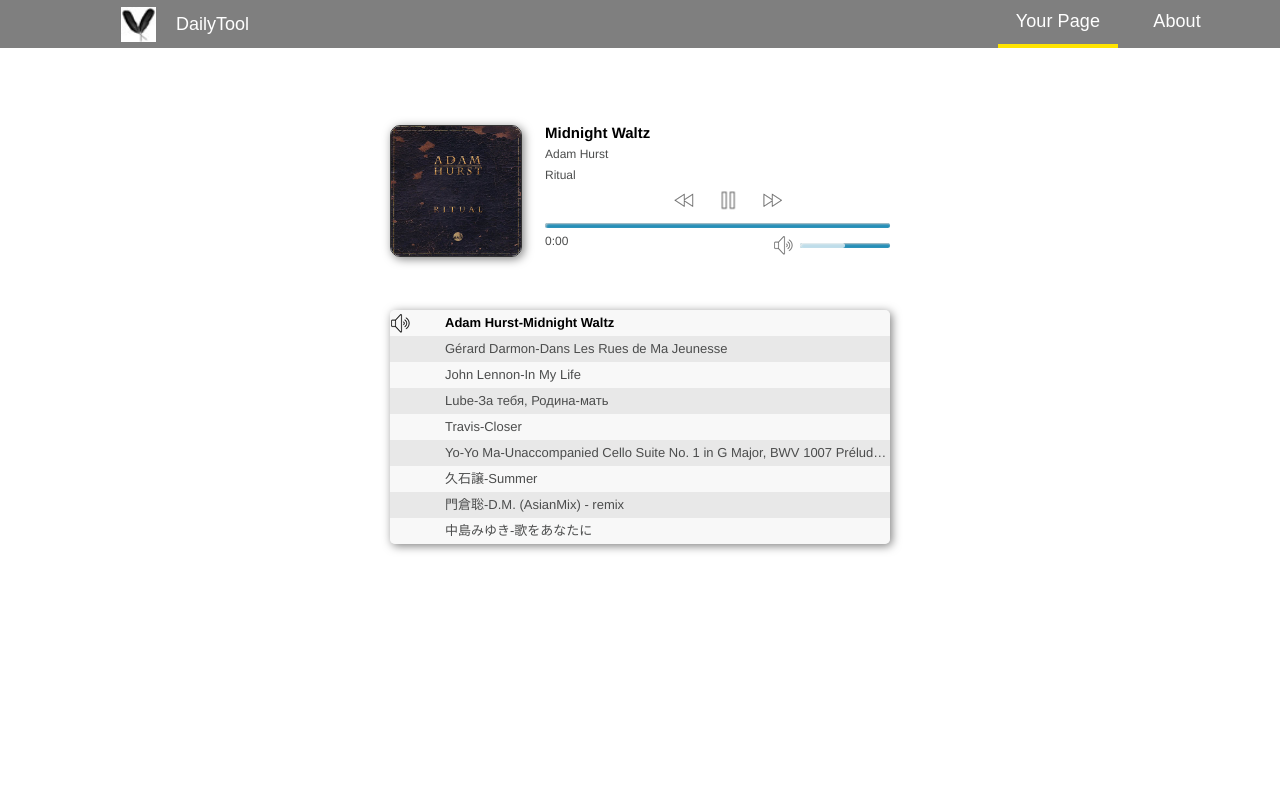
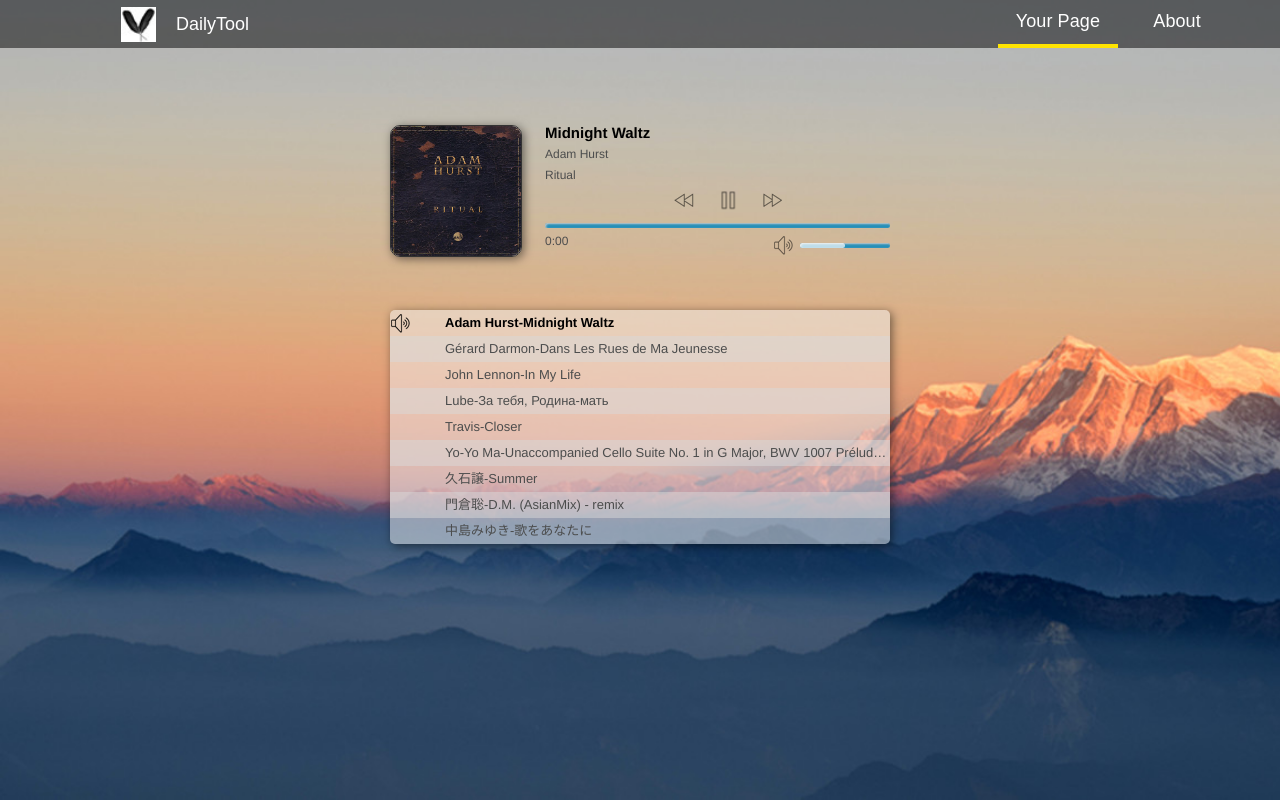
Before and after one commit to yuyuan90/dailytool, a plain HTML site: page music.html in a window 1280 px wide. Drawn offline with Linux system fonts and the light colour scheme.

Commit message:
Update music.css

```diff
--- a/css/music.css
+++ b/css/music.css
@@ -14,7 +14,7 @@ body {
   left: 0;
   width: 100%;
   height: 100%;
-  background-image: url(../imgs/sunglow_1.jpeg);
+  background-image: url(../imgs/sunglow_1.jpg);
 }
 #navbar-header{
     width: 1500px;
```
